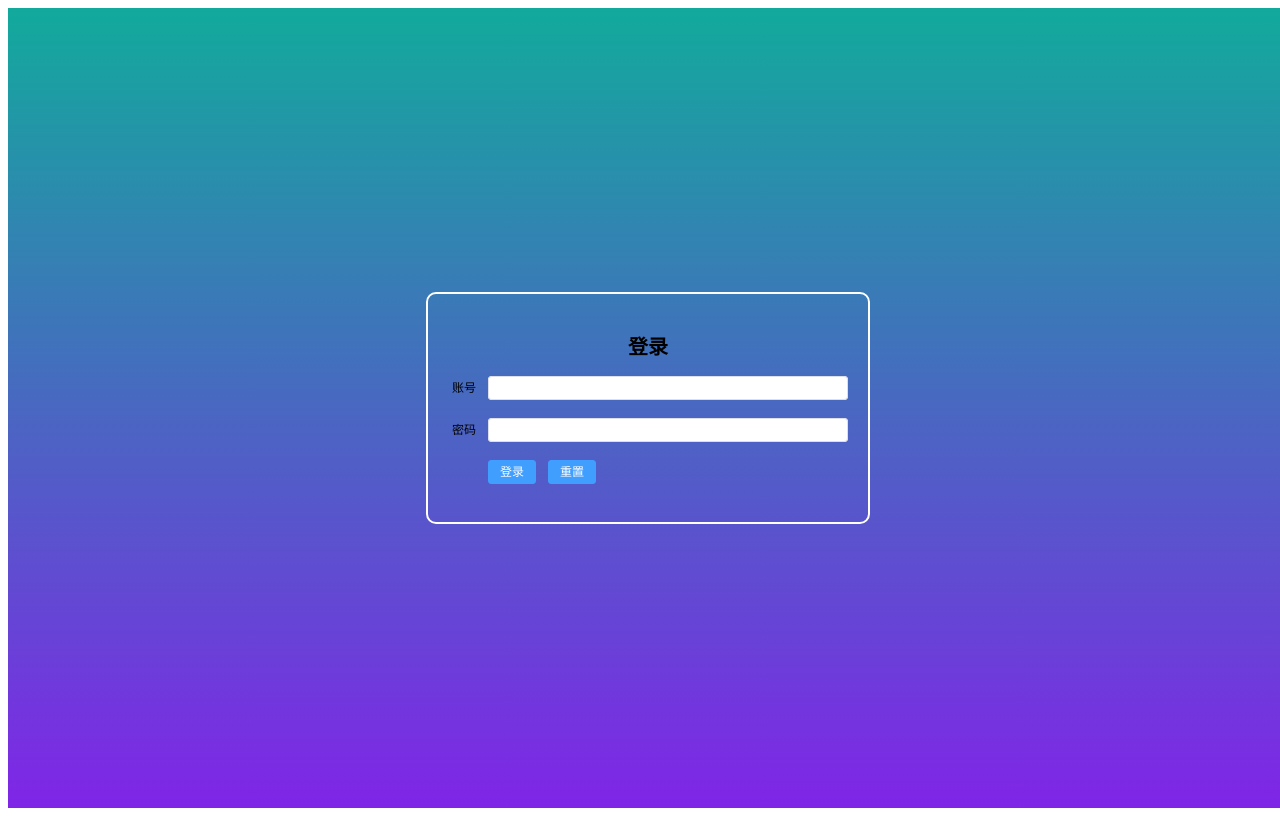
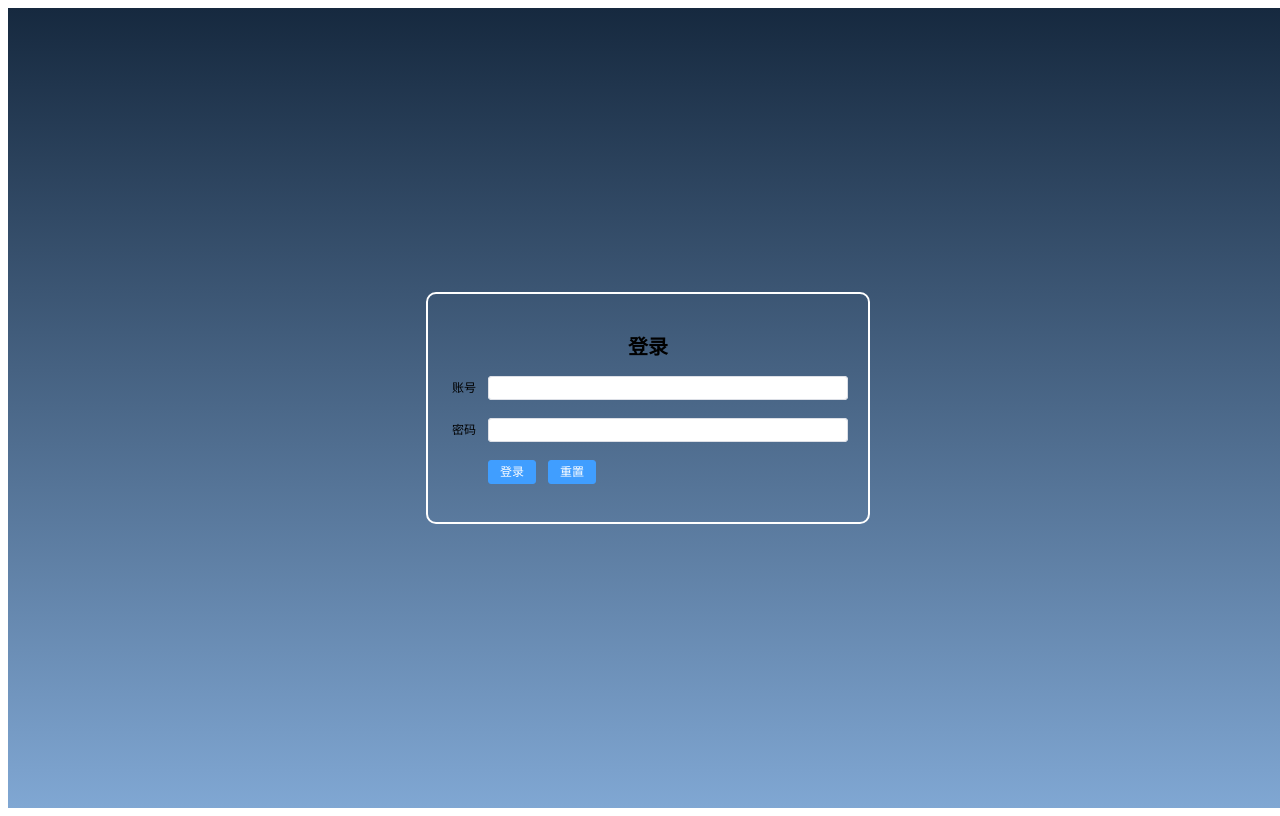
Before and after one commit to lixiaoxiao-666/HuinongFinancial, a Vue app in the folder frontend/huinongfinancial/: page / in a window 1280 px wide. Built offline with nearby package versions, Linux system fonts and the light colour scheme; the HTML template or start-up script is replaced by a standard one.

Commit message:
更新登录页面背景颜色，调整为渐变色以提升视觉效果。

```diff
--- a/frontend/huinongfinancial/src/views/LoginPage.vue
+++ b/frontend/huinongfinancial/src/views/LoginPage.vue
@@ -102,7 +102,7 @@ const resetForm = (formEl: FormInstance | undefined) => {
   /* 设置垂直居中 */
   align-items: center;
   /* 设置背景颜色 */
-  background: linear-gradient(to bottom, #12aa9c, #8025e7);
+  background: linear-gradient(to bottom, #16293f, rgb(128, 167, 211));
 }
 .box {
   width: 400px;
```
